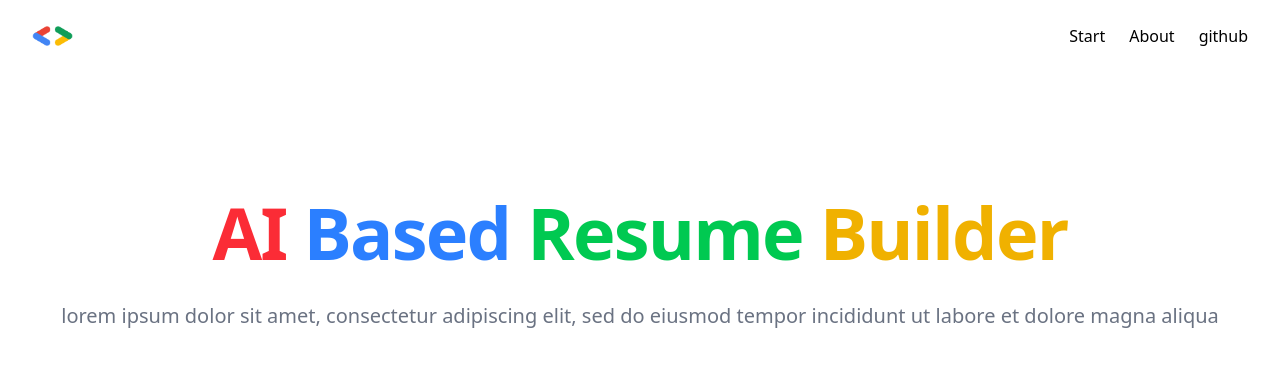
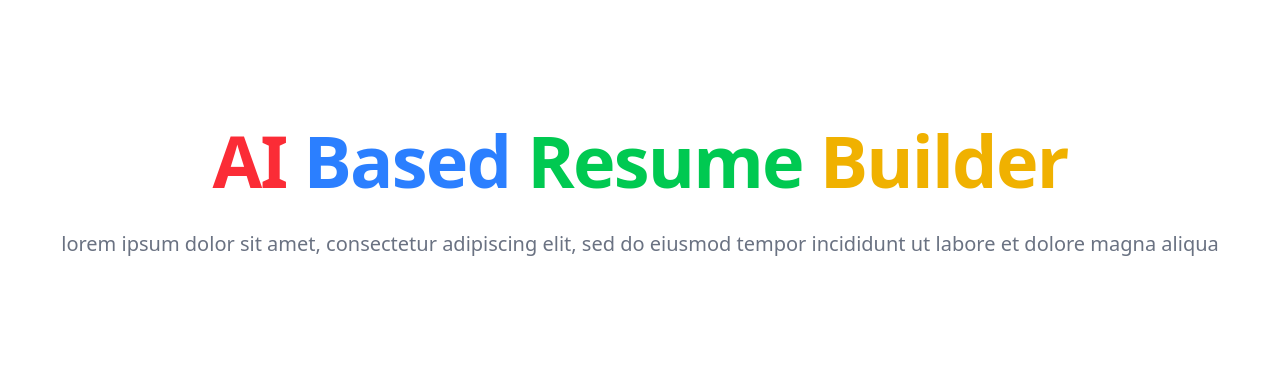
Before and after one commit to SaiKiranNaik03/Resume_Builder_gdg, a React (Vite) app: page / in a window 1280 px wide. Shown: the top 366 px of the page. Built offline with nearby package versions, Linux system fonts and the light colour scheme.

Commit message:
temples added

```diff
--- a/package.json
+++ b/package.json
@@ -14,11 +14,13 @@
     "dotenv": "^16.4.7",
     "framer-motion": "^12.4.10",
     "lucide-react": "^0.477.0",
+    "next-themes": "^0.4.4",
     "react": "^19.0.0",
     "react-countup": "^6.5.3",
     "react-dom": "^19.0.0",
     "react-icons": "^5.5.0",
     "react-router-dom": "^7.2.0",
+    "react-to-pdf": "^1.0.1",
     "tailwindcss": "^4.0.9"
   },
   "devDependencies": {
--- a/src/App.jsx
+++ b/src/App.jsx
@@ -3,16 +3,24 @@ import Home from "./pages/Home";
 import Header from "./Components/Header";
 import Template from "./Components/Tamplets";
 import About from "./Components/About";
+import Classical from "./Components/Classical";
+import Modern from "./Components/Modern";
+import Creative from "./Components/Creative";
+import Corporate from "./Components/Corporate";
 function App() {
   return (
     <>
       <BrowserRouter>
-        <Header />
+        {/* <Header/> */}
         <Routes>
           <Route path="/" element={<Home />} />
           {/* <Route path="/about" element={<About />} /> */}
           <Route path="/templates" element={<Template/>} />
-          {/* <Route path="/about" element={<About/>} /> */}
+          <Route path="/about" element={<About/>} />
+          <Route path="/classical" element={<Classical/>} />
+          <Route path="/modern" element={<Modern/>} />
+          <Route path="/creative" element={<Creative/>} />
+          <Route path="/corporate" element={<Corporate/>} />
         </Routes>
       </BrowserRouter>
     </>
--- a/src/Components/Header.jsx
+++ b/src/Components/Header.jsx
@@ -7,10 +7,10 @@ const Header = () => {
         <img src={logo} alt="logo" className="h-5 w-auto" />
         <ul className="flex space-x-6">
           <li className="link">
-            <Link to="">Start</Link>
+            <Link to="/">Start</Link>
           </li>
           <li>
-            <Link to="">About</Link>
+            <Link to="/about">About</Link>
           </li>
           <li>
             <a href="https://github.com/gdsciare/" target="_blank">
```
Also changed, not shown: 2 other files (tests, documents, lock files or other folders).
